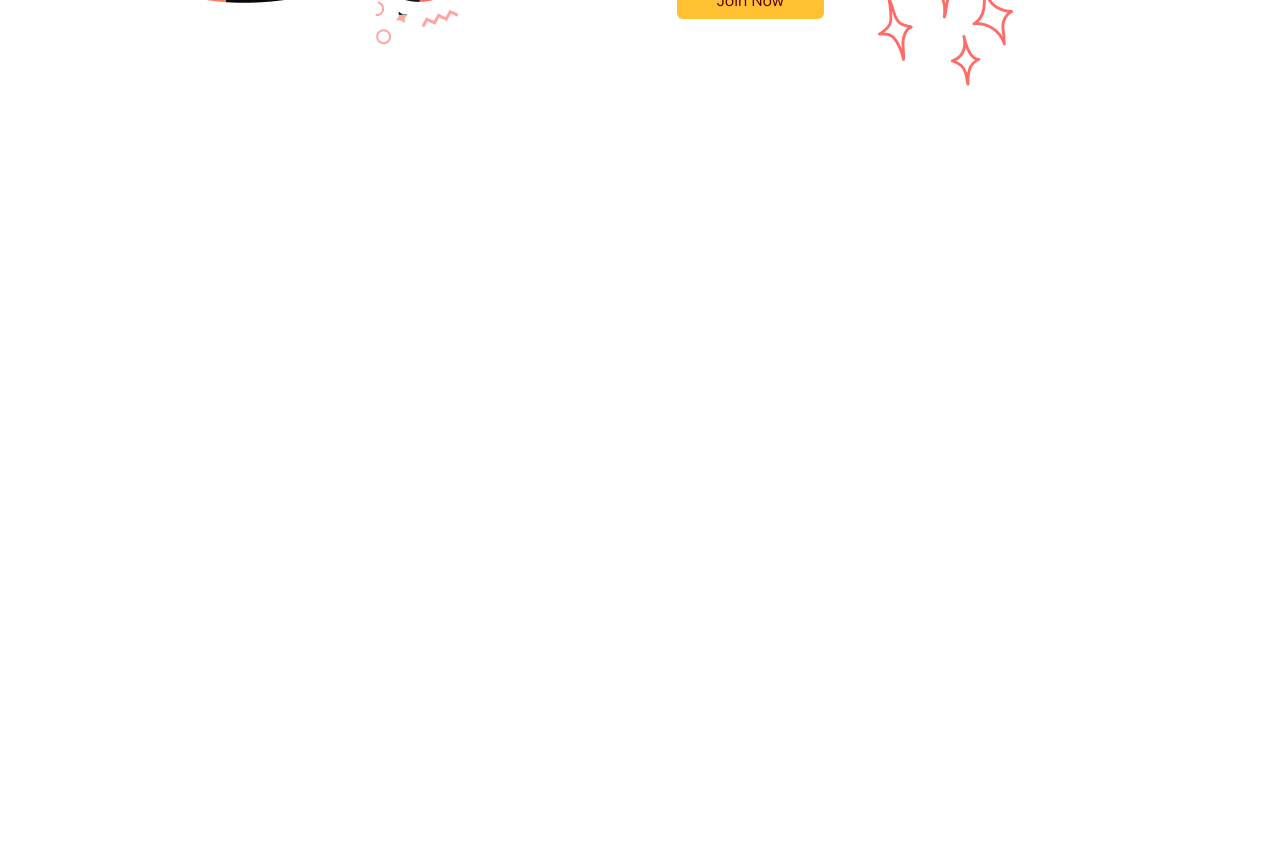
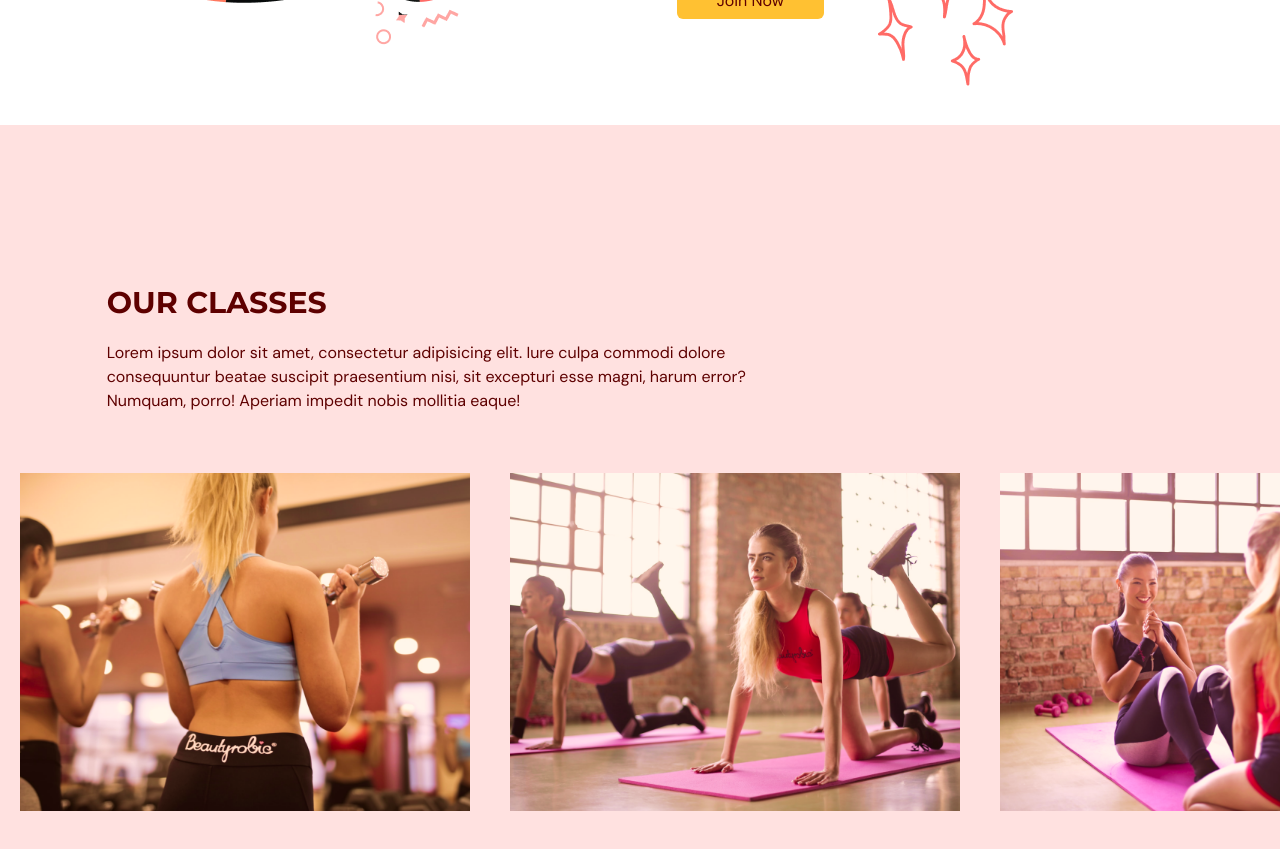
Before and after one commit to isabeckmann/gym, a React (Vite) app in the folder gym-typescript/: page / in a window 1280 px wide. Shown: the part 2100-2949 px from the top of the page. Before the commit the page ends 2225 px from the top, so only its background shows below. Built offline with nearby package versions, Linux system fonts and the light colour scheme.

Commit message:
our classes page

```diff
--- a/gym-typescript/src/App.tsx
+++ b/gym-typescript/src/App.tsx
@@ -3,6 +3,7 @@
 import Benefits from './scenes/benefits';
 import { useState, useEffect } from "react";
 import { SelectedPage } from "./shared/types";
+import OurClasses from "./scenes/ourclasses";
 
 
 function App() {
@@ -33,6 +34,8 @@
          <Home setSelectedPage={setSelectedPage} />
 
          <Benefits setSelectedPage={setSelectedPage} />
+
+         <OurClasses setSelectedPage={setSelectedPage}/>
       </div>
     </>
   );
--- /dev/null
+++ b/gym-typescript/src/scenes/ourclasses/Class.tsx
@@ -0,0 +1,24 @@
+type Props = {
+    name: string;
+    description?: string;
+    image: string;
+};
+
+const Class = ({name, description, image}: Props) => {
+  const overlayStyles = `p-5 absolute z-30 flex
+  h-[380px] w-[450px] flex-col items-center justify-center
+  whitespace-normal bg-primary-500 text-center text-white
+  opacity-0 transition duration-500 hover:opacity-90`;
+
+  return (
+    <li className="relative mx-5 inline-block h-[380px] w-[450px]">
+        <div className={overlayStyles}>
+            <p className="text-2xl">{name}</p>
+            <p className="mt-5">{description}</p>
+        </div>
+        <img alt={`${image}`} src={image} />
+    </li>
+  )
+};
+
+export default Class;
--- /dev/null
+++ b/gym-typescript/src/scenes/ourclasses/index.tsx
@@ -0,0 +1,99 @@
+import { ClassType, SelectedPage } from "@/shared/types";
+import image1 from '@/assets/image1.png';
+import image2 from '@/assets/image2.png';
+import image3 from '@/assets/image3.png';
+import image4 from '@/assets/image4.png';
+import image5 from '@/assets/image5.png';
+import image6 from '@/assets/image6.png';
+import { motion } from "framer-motion";
+import HText from "@/shared/HText";
+import Class from "./Class";
+
+const classes: Array<ClassType> = [
+    {
+        name: "Weight Training Classes",
+        description: "Lorem ipsum dolor sit amet consectetur adipisicing elit. Repellat aliquid, temporibus nesciunt officia nulla soluta veniam, repellendus illo voluptatem delectus quibusdam consectetur tempora qui voluptates porro fugiat maxime debitis adipisci!",
+        image: image1,
+
+    },
+    {
+        name: "Yoga Classes",
+        image: image2,
+
+    },
+    {
+        name: "Ab Core Classes",
+        description: "Lorem ipsum dolor sit amet consectetur adipisicing elit. Repellat aliquid, temporibus nesciunt officia nulla soluta veniam, repellendus illo voluptatem delectus quibusdam consectetur tempora qui voluptates porro fugiat maxime debitis adipisci!",
+        image: image3,
+
+    },
+    {
+        name: "Adventure Classes",
+        description: "Lorem ipsum dolor sit amet consectetur adipisicing elit. Repellat aliquid, temporibus nesciunt officia nulla soluta veniam, repellendus illo voluptatem delectus quibusdam consectetur tempora qui voluptates porro fugiat maxime debitis adipisci!",
+        image: image4,
+
+    },
+    {
+        name: "Fitness Classes",
+        image: image5,
+
+    },
+    {
+        name: "Training Classes",
+        description: "Lorem ipsum dolor sit amet consectetur adipisicing elit. Repellat aliquid, temporibus nesciunt officia nulla soluta veniam, repellendus illo voluptatem delectus quibusdam consectetur tempora qui voluptates porro fugiat maxime debitis adipisci!",
+        image: image6,
+
+    }
+]
+
+type Props = {
+    setSelectedPage: (value: SelectedPage) => void
+};
+
+const OurClasses = ({setSelectedPage}: Props) => {
+  return (
+    <section id="ourclasses" className="w-full bg-primary-100 py-40">
+        <motion.div
+            onViewportEnter={() => setSelectedPage(SelectedPage.OurClasses)}
+        >
+            <motion.div
+                className="mx-auto w-5/6"
+                initial="hidden"
+                whileInView="visible"
+                viewport={{ once: true, amount: 0.5 }}
+                transition={{ duration: 0.5 }}
+                variants={{
+                    hidden: { opacity: 0, x:-50},
+                    visible: { opacity: 1, x: 0},
+                }}
+            >
+                <div className="md:w-3/5">
+                    <HText>OUR CLASSES</HText>
+                    <p className="py-5">
+                        Lorem ipsum dolor sit amet, consectetur adipisicing elit.
+                        Iure culpa commodi dolore consequuntur beatae suscipit praesentium
+                        nisi, sit excepturi esse magni, harum error?
+                        Numquam, porro! Aperiam impedit nobis mollitia eaque!
+                    </p>
+                </div>
+            </motion.div>
+
+            <div className="mt-10 h-[353px] w-full overflow-x-auto overflow-y-hidden">
+                <ul className="w-[2800px] whitespace-nowrap">
+                    {classes.map((item: ClassType, index) => (
+                        <Class
+                          key={`${item.name}-${index}`}
+                          name={item.name}
+                          description={item.description}
+                          image={item.image}
+                        />
+                    ))}
+                </ul>
+            </div>
+
+        </motion.div>
+    </section>
+  )
+};
+
+export default OurClasses;
--- a/gym-typescript/src/shared/types.ts
+++ b/gym-typescript/src/shared/types.ts
@@ -10,3 +10,9 @@
     title: string;
     description: string;
   }
+
+  export interface ClassType {
+    name: string;
+    description?: string;
+    image: string;
+  }
```
